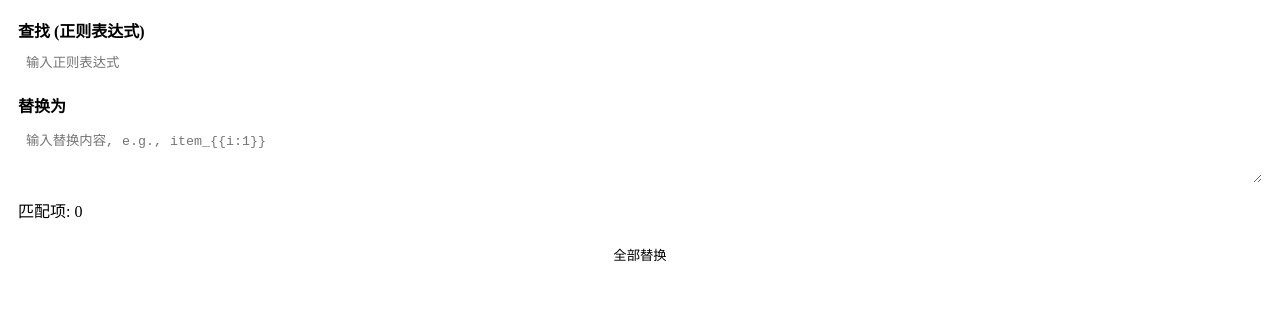
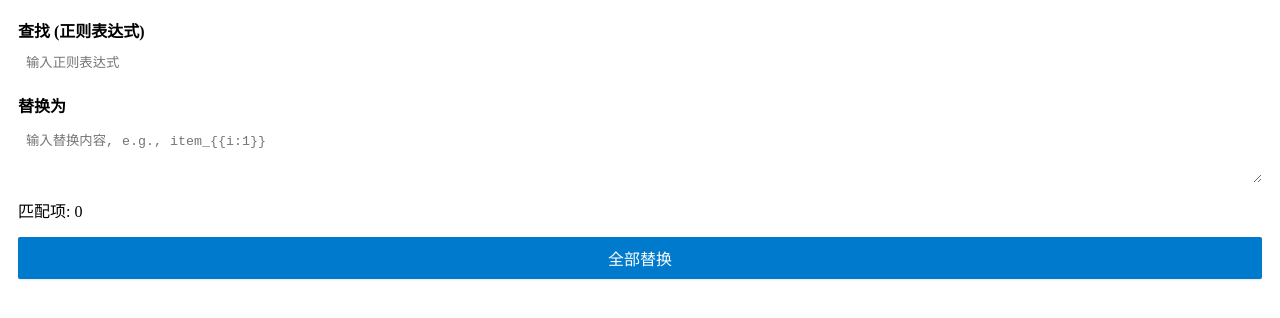
Before and after one commit to LRainner/vscode-regex-replace-plus, a website: page media/index.html in a window 1280 px wide. Drawn offline with Linux system fonts and the light colour scheme.

Commit message:
fix(media): update button styles and textarea styling
- Remove redundant comment in `textarea` CSS
- Enhance `button` styles with padding, border, shadow, and hover effects
- Add focus and active states for better interactivity
- Ensure consistent styling with VS Code theme variables
- Add focus() call to replaceAllButton on click in JavaScript

```diff
--- a/media/main.css
+++ b/media/main.css
@@ -29,7 +29,7 @@ textarea {
     border: 1px solid var(--vscode-input-border);
     background-color: var(--vscode-input-background);
     color: var(--vscode-input-foreground);
-    box-sizing: border-box; /* 保证 padding 不会撑大宽度 */
+    box-sizing: border-box;
 }
 
 textarea {
@@ -38,16 +38,34 @@ textarea {
 
 button {
     width: 100%;
-    padding: 8px;
-    border: none;
-    background-color: var(--vscode-button-background);
-    color: var(--vscode-button-foreground);
+    padding: 8px 12px;
+    border: 1px solid transparent;
+    border-radius: 2px;
+    background-color: var(--vscode-button-background, #007acc);
+    color: var(--vscode-button-foreground, white);
     cursor: pointer;
     text-align: center;
+    outline: none;
+    transition: all 0.15s ease-out;
+    box-shadow: 0 1px 2px 0 rgba(0, 0, 0, 0.1);
+    font-size: var(--vscode-font-size);
 }
 
 button:hover {
-    background-color: var(--vscode-button-hover-background);
+    background-color: var(--vscode-button-hover-background, #005a9e);
+    border-color: var(--vscode-button-border, transparent);
+    box-shadow: 0 1px 3px 0 rgba(0, 0, 0, 0.2);
+}
+
+button:focus {
+    border-color: var(--vscode-focusBorder, #007acc);
+    box-shadow: 0 0 0 1px var(--vscode-focusBorder, #007acc);
+}
+
+button:active {
+    background-color: var(--vscode-button-background, #007acc);
+    transform: translateY(1px);
+    box-shadow: 0 0 2px 0 rgba(0, 0, 0, 0.1);
 }
 
 .error-message {
--- a/media/main.js
+++ b/media/main.js
@@ -28,6 +28,9 @@ replaceInput.addEventListener('input', () => {
 
 // 4. 监听按钮的点击事件
 replaceAllButton.addEventListener('click', () => {
+    // 添加焦点效果
+    replaceAllButton.focus();
+
     vscode.postMessage({
         command: 'replaceAll',
         regex: regexInput.value,
```
